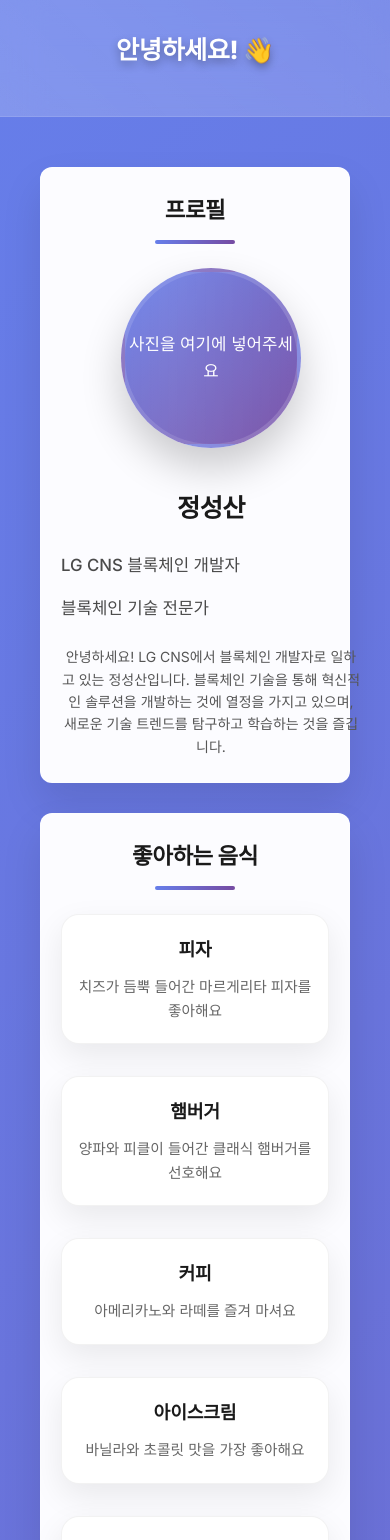
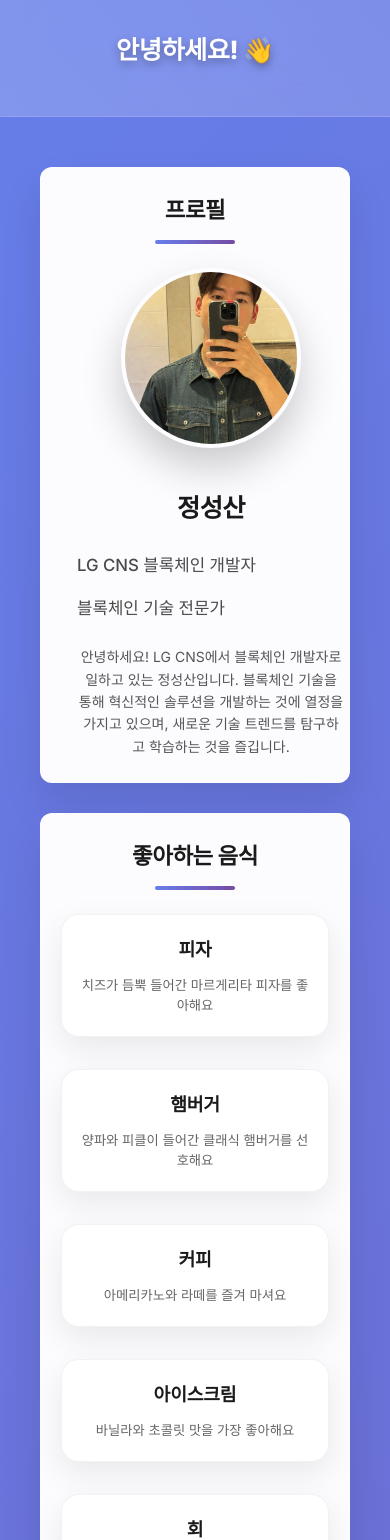
Before and after one commit to jss5187/selso, a React (Create React App) app: page / in a window 390 px wide. Shown: the top 1540 px of the page. Built offline with nearby package versions, Linux system fonts and the light colour scheme.

Commit message:
모바일 반응성 개선 및 프사추가

```diff
--- a/src/App.css
+++ b/src/App.css
@@ -124,6 +124,25 @@ section {
   justify-content: center;
 }
 
+.image-container {
+  position: relative;
+  width: 280px;
+  height: 280px;
+}
+
+.profile-photo {
+  width: 100%;
+  height: 100%;
+  border-radius: 50%;
+  object-fit: cover;
+  border: 4px solid rgba(255, 255, 255, 0.2);
+  box-shadow: 0 20px 40px rgba(0, 0, 0, 0.2);
+}
+
+.hidden {
+  display: none;
+}
+
 .image-placeholder {
   width: 280px;
   height: 280px;
@@ -171,6 +190,8 @@ section {
 .profile-info {
   flex: 2;
   min-width: 300px;
+  overflow-wrap: break-word;
+  word-wrap: break-word;
 }
 
 .name {
@@ -202,6 +223,9 @@ section {
   color: #555;
   margin-top: 24px;
   font-weight: 400;
+  word-wrap: break-word;
+  overflow-wrap: break-word;
+  hyphens: auto;
 }
 
 /* 관심사 섹션 */
@@ -352,6 +376,10 @@ section {
   border: 1px solid rgba(0, 0, 0, 0.05);
   position: relative;
   overflow: hidden;
+  min-height: 120px;
+  display: flex;
+  flex-direction: column;
+  justify-content: center;
 }
 
 .food-card::before {
@@ -383,6 +411,9 @@ section {
   color: #666;
   line-height: 1.6;
   font-size: 1.05rem;
+  word-wrap: break-word;
+  overflow-wrap: break-word;
+  hyphens: auto;
 }
 
 /* 성격 섹션 */
@@ -624,6 +655,16 @@ section {
     gap: 40px;
   }
 
+  .profile-info {
+    min-width: auto;
+    width: 100%;
+  }
+
+  .image-container {
+    width: 240px;
+    height: 240px;
+  }
+
   .image-placeholder {
     width: 240px;
     height: 240px;
@@ -679,6 +720,11 @@ section {
     margin-bottom: 40px;
   }
 
+  .image-container {
+    width: 180px;
+    height: 180px;
+  }
+
   .image-placeholder {
     width: 180px;
     height: 180px;
@@ -691,6 +737,8 @@ section {
   .bio {
     font-size: 1rem;
     line-height: 1.6;
+    word-wrap: break-word;
+    overflow-wrap: break-word;
   }
 
   .hobby-card,
@@ -698,6 +746,7 @@ section {
   .trait-card,
   .social-link-card {
     padding: 20px 16px;
+    min-height: 100px;
   }
 
   .hobby-emoji {
@@ -711,6 +760,11 @@ section {
 
   .hobby-description {
     font-size: 0.95rem;
+  }
+
+  .food-description {
+    font-size: 0.95rem;
+    line-height: 1.5;
   }
 
   .social-links-grid {
@@ -755,6 +809,11 @@ section {
     font-size: 1.4rem;
   }
 
+  .image-container {
+    width: 150px;
+    height: 150px;
+  }
+
   .image-placeholder {
     width: 150px;
     height: 150px;
@@ -764,15 +823,28 @@ section {
     font-size: 1.6rem;
   }
 
+  .bio {
+    font-size: 0.95rem;
+    line-height: 1.5;
+    word-wrap: break-word;
+    overflow-wrap: break-word;
+  }
+
   .hobby-card,
   .food-card,
   .trait-card,
   .social-link-card {
     padding: 16px 12px;
+    min-height: 80px;
   }
 
   .hobby-emoji {
     font-size: 2rem;
+  }
+
+  .food-description {
+    font-size: 0.9rem;
+    line-height: 1.4;
   }
 
   .interests-grid {
--- a/src/components/Profile.tsx
+++ b/src/components/Profile.tsx
@@ -13,8 +13,18 @@ const Profile: React.FC = () => {
         <h2 className="section-title">프로필</h2>
         <div className="profile-content">
           <div className="profile-image">
-            <div className="image-placeholder">
-              <p>사진을 여기에 넣어주세요</p>
+            <div className="image-container">
+              <img
+                src="/profile-image.jpeg"
+                alt="정성산 프로필 사진"
+                className="profile-photo"
+                onError={(e) => {
+                  // 이미지 로드 실패시 플레이스홀더 표시
+                  const target = e.target as HTMLImageElement;
+                  target.style.display = "none";
+                  target.nextElementSibling?.classList.remove("hidden");
+                }}
+              />
             </div>
           </div>
           <div className="profile-info">
```
Also changed, not shown: public/profile-image.jpeg (added).
